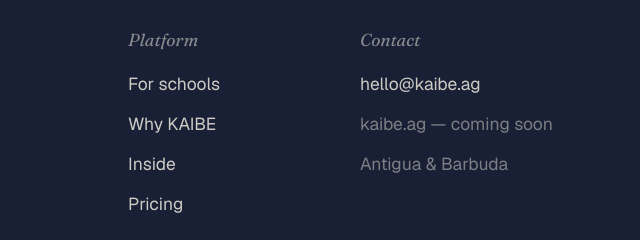
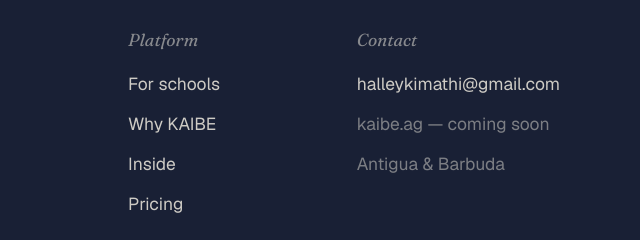
Before and after one commit to Kimathi-Halley/kaibe_landing, a plain HTML site: page index.html in a window 1280 px wide. Shown: the part 8246-8486 px from the top of the page, 640-1280 px from the left. Drawn offline with nearby package versions, Linux system fonts and the light colour scheme.

Commit message:
update email

```diff
--- a/index.html
+++ b/index.html
@@ -254,8 +254,8 @@
             A short conversation, a tailored quote, and we'll help handle the setup.
           </p>
           <div class="cta__actions reveal" data-delay="3">
-            <a class="btn btn--light" href="mailto:hello@kaibe.ag?subject=KAIBE%20%E2%80%94%20access%20%26%20pricing">Join!</a>
-            <a class="textlink textlink--light" href="mailto:hello@kaibe.ag?subject=KAIBE%20walkthrough">Book a walkthrough &rarr;</a>
+            <a class="btn btn--light" href="mailto:halleykimathi@gmail.com?subject=KAIBE%20%E2%80%94%20access%20%26%20pricing">Join!</a>
+            <a class="textlink textlink--light" href="mailto:halleykimathi@gmail.com?subject=KAIBE%20walkthrough">Book a walkthrough &rarr;</a>
           </div>
         </div>
       </section>
@@ -278,7 +278,7 @@
           </div>
           <div class="footer__col">
             <p class="footer__h">Contact</p>
-            <a href="mailto:hello@kaibe.ag" class="footlink">hello@kaibe.ag</a>
+            <a href="mailto:halleykimathi@gmail.com" class="footlink">halleykimathi@gmail.com</a>
             <span class="footer__muted">kaibe.ag — coming soon</span>
             <span class="footer__muted">Antigua &amp; Barbuda</span>
           </div>
```
